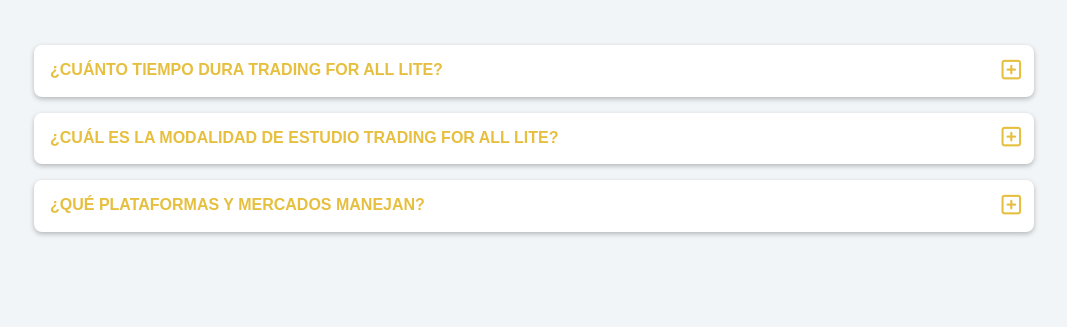
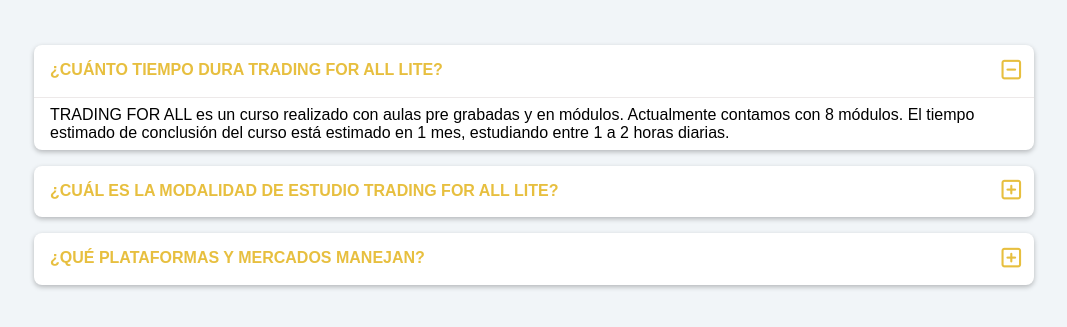
Before and after one commit to diana180102/vanillaJavascript, a plain HTML site: page acordeon/index.html in a window 1280 px wide. Both pictures are taken after a click on the button 1117 px from the left and 161 px from the top of the page. Shown: the part 91-418 px from the top of the page, without its empty margins (106-1173 px from the left). Drawn offline with Linux system fonts and the light colour scheme; a web font is replaced by a local one.

Commit message:
acordeon terminado

```diff
--- a/acordeon/app.js
+++ b/acordeon/app.js
@@ -1,8 +1,28 @@
 
-const btns = document.querySelectorAll('.question-btn');
 
-btns.forEach(function (btn) {
-    btn.addEventListener('click', function(e) {
-        e.currentTarget.parentElement
-    });
-})
+//Seleccionar todo lo que tenga la clase question-item
+const questions = document.querySelectorAll('.question-item');
+
+
+//Hacemos el recorrido de todas las clases encontradas
+questions.forEach(function (question) {
+
+    //Seleccionamos el boton de abrir y cerrar el acordeon
+    const btn = question.querySelector('.question-btn');
+    console.log(btn);
+
+    //Escuchamos el evento clic del botón
+      btn.addEventListener('click', () =>{
+            questions.forEach(function (item) {
+                console.log(question);
+
+                //Si, el elemento elegido es diferente al del question, entonces remueve la clase show-details
+                if(item !== question){
+                    item.classList.remove('show-details');
+                }
+            });
+
+            question.classList.toggle('show-details');
+      });
+
+});
--- a/acordeon/style.css
+++ b/acordeon/style.css
@@ -78,8 +78,17 @@ button{
     display: block;
 }
 
+/* Se ejecuta cuando la clase show-details se activa */
+.show-details .plus-icon{
+    display: none;
+}
+
 .minus-icon{
     display: none;
+}
+
+.show-details .minus-icon{
+    display: inline;
 }
 
 
@@ -93,6 +102,7 @@ button{
     display: none;
 }
 
-.show-details{
+
+.show-details .question-details {
     display: block;
 }
```
